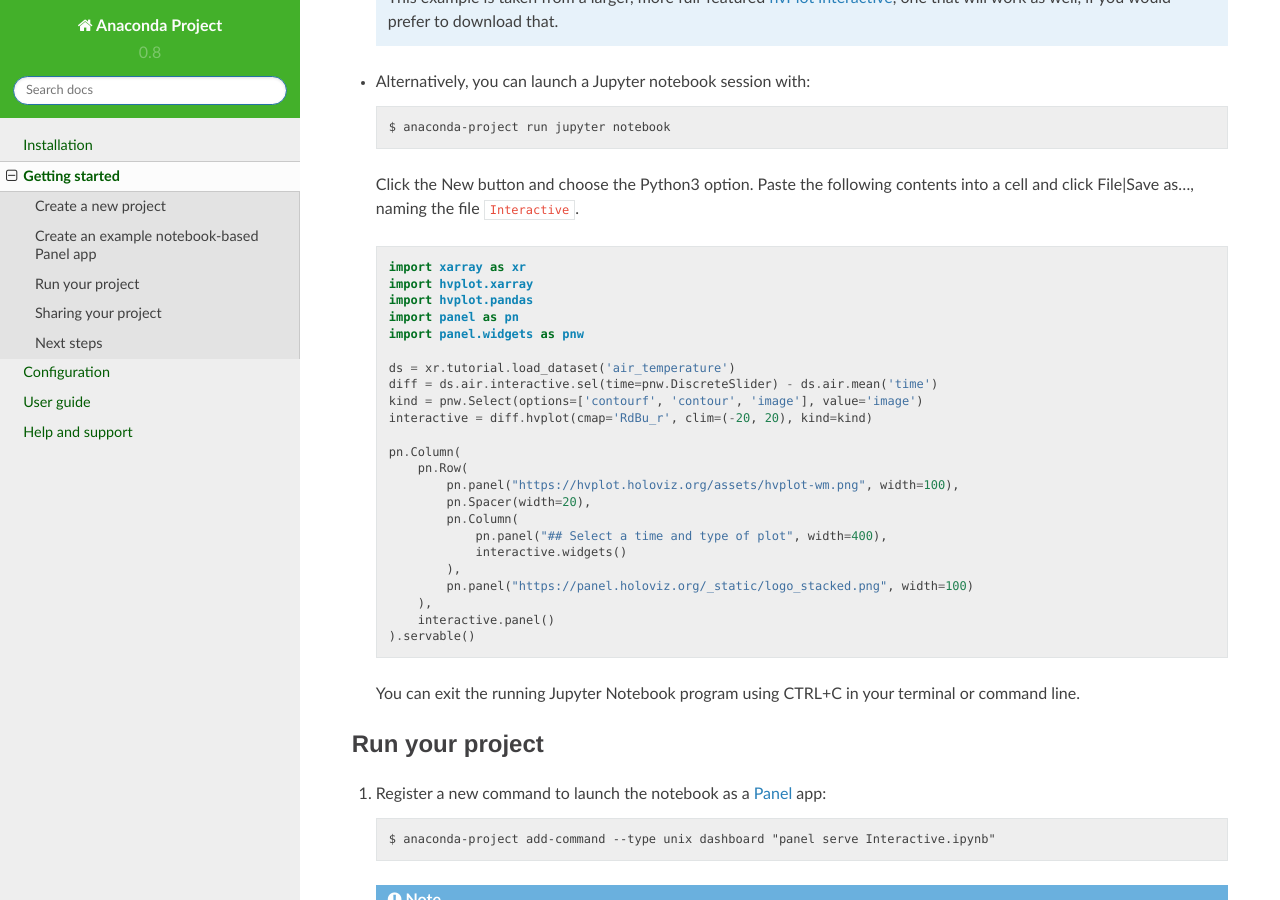
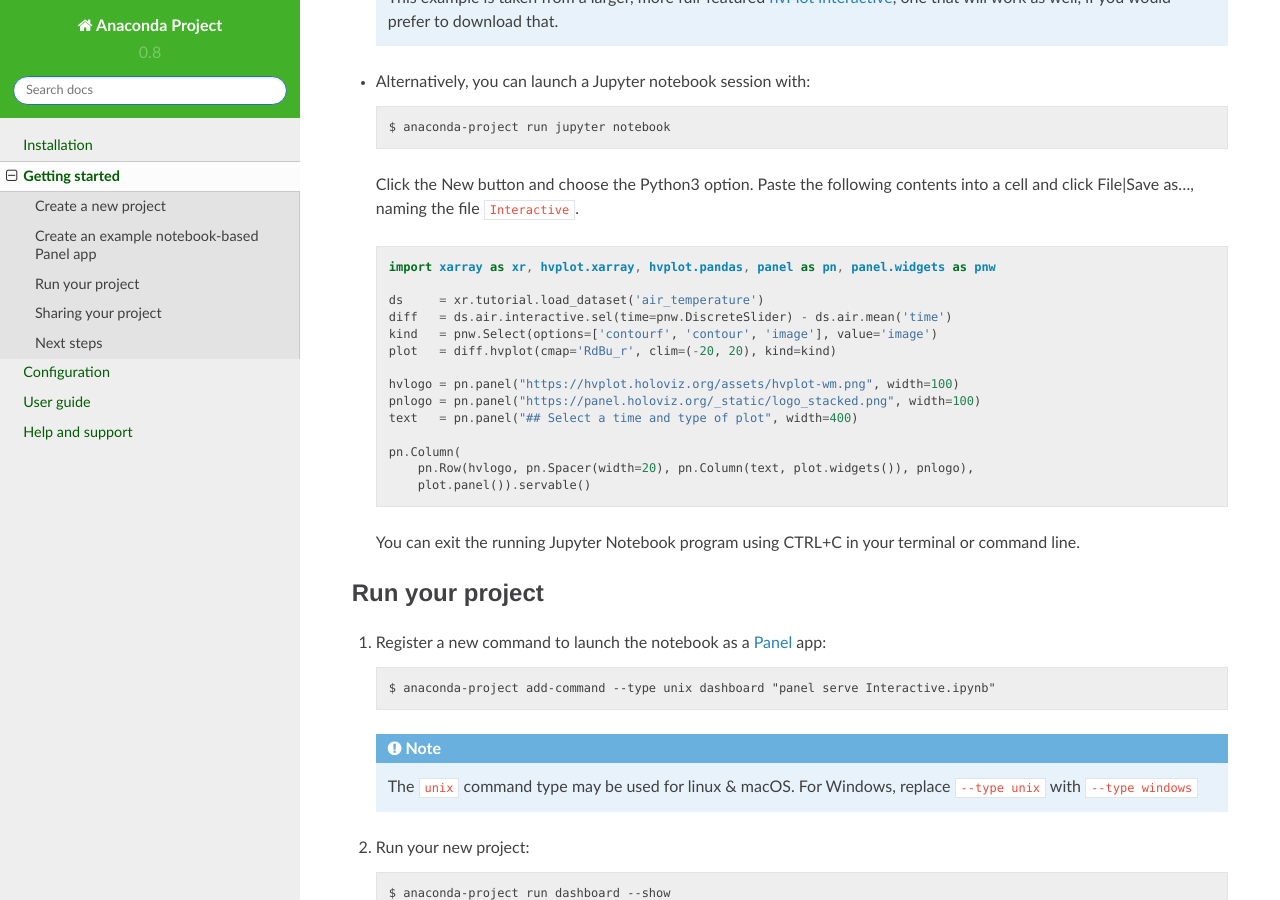
Before and after one commit to anaconda/anaconda-project, a Sphinx documentation site: the page built from docs/source/getting-started.rst, in a window 1280 px wide and 900 px high, scrolled down 1148 px. Built offline with Sphinx 7.4.7 and the Read the Docs theme 2.0.0, drawn with Linux system fonts in a browser that asks for light colours.

Commit message:
Shorten example based on feedback

```diff
--- a/docs/source/getting-started.rst
+++ b/docs/source/getting-started.rst
@@ -62,29 +62,20 @@
 
  .. code-block:: python
 
-    import xarray as xr
-    import hvplot.xarray
-    import hvplot.pandas
-    import panel as pn
-    import panel.widgets as pnw
+    import xarray as xr, hvplot.xarray, hvplot.pandas, panel as pn, panel.widgets as pnw
 
-    ds = xr.tutorial.load_dataset('air_temperature')
-    diff = ds.air.interactive.sel(time=pnw.DiscreteSlider) - ds.air.mean('time')
-    kind = pnw.Select(options=['contourf', 'contour', 'image'], value='image')
-    interactive = diff.hvplot(cmap='RdBu_r', clim=(-20, 20), kind=kind)
+    ds     = xr.tutorial.load_dataset('air_temperature')
+    diff   = ds.air.interactive.sel(time=pnw.DiscreteSlider) - ds.air.mean('time')
+    kind   = pnw.Select(options=['contourf', 'contour', 'image'], value='image')
+    plot   = diff.hvplot(cmap='RdBu_r', clim=(-20, 20), kind=kind)
+
+    hvlogo = pn.panel("https://hvplot.holoviz.org/assets/hvplot-wm.png", width=100)
+    pnlogo = pn.panel("https://panel.holoviz.org/_static/logo_stacked.png", width=100)
+    text   = pn.panel("## Select a time and type of plot", width=400)
 
     pn.Column(
-        pn.Row(
-            pn.panel("https://hvplot.holoviz.org/assets/hvplot-wm.png", width=100),
-            pn.Spacer(width=20),
-            pn.Column(
-                pn.panel("## Select a time and type of plot", width=400),
-                interactive.widgets()
-            ),
-            pn.panel("https://panel.holoviz.org/_static/logo_stacked.png", width=100)
-        ),
-        interactive.panel()
-    ).servable()
+        pn.Row(hvlogo, pn.Spacer(width=20), pn.Column(text, plot.widgets()), pnlogo),
+        plot.panel()).servable()
 
  You can exit the running Jupyter Notebook program using CTRL+C in your terminal or command line.
 
```
